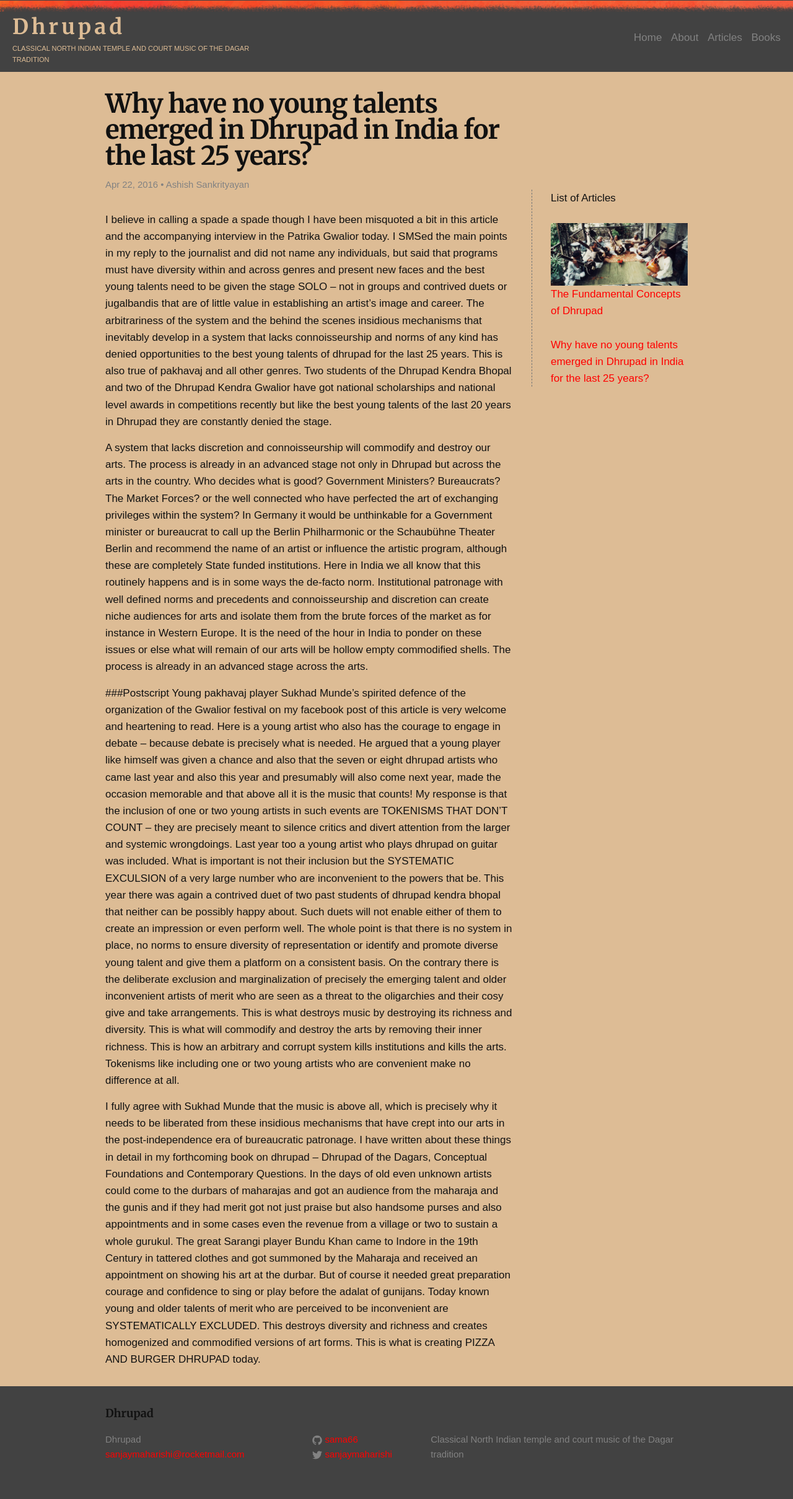
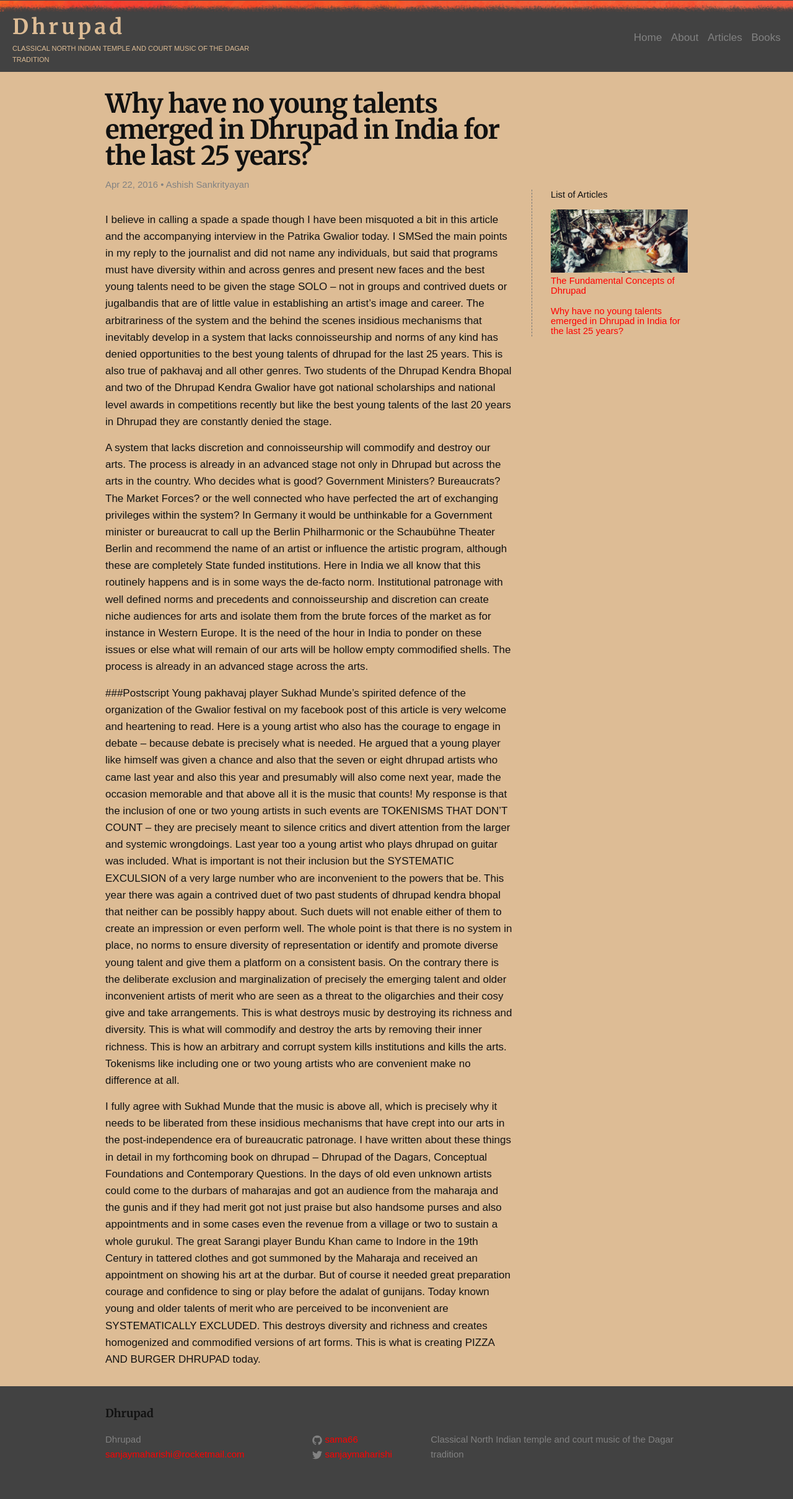
Before and after one commit to sama66/q2, a Jekyll site: the page built from _posts/2016-04-22-why-have-no-young-talents-emerged-in-Dhrupad-in-India.markdown, in a window 1280 px wide. Shown: the whole page at 62% size. Built offline with Jekyll 4.4.1, drawn with Linux system fonts in a browser that asks for light colours; some web fonts are replaced.

Commit message:
img float

```diff
--- a/_sass/_articles.scss
+++ b/_sass/_articles.scss
@@ -4,16 +4,26 @@
 }
 .col-left {
   max-width: 70%;
+
+  img {
+    float: none;
+  }
 }
 .col-right {
   max-width: 30%;
   padding-top: 160px;
+  line-height: 1.1;
+  font-size: $small-font-size;
+
+  img {
+    float: none;
+    margin-bottom: 5px;
+  }
 
   .clearfix {
   padding-left: $spacing-unit;
   margin-left: $spacing-unit;
   border-left: dashed 1px #777;
-
   }
   span.sidebar {
     text-transform: capitalize;
@@ -29,6 +39,9 @@
 @include media-query($on-laptop) {
   .article {
     display: block;
+  }
+  .col-left img {
+    margin-bottom: 5px;
   }
   .col-left, .col-right {
     max-width: 100%;
```
